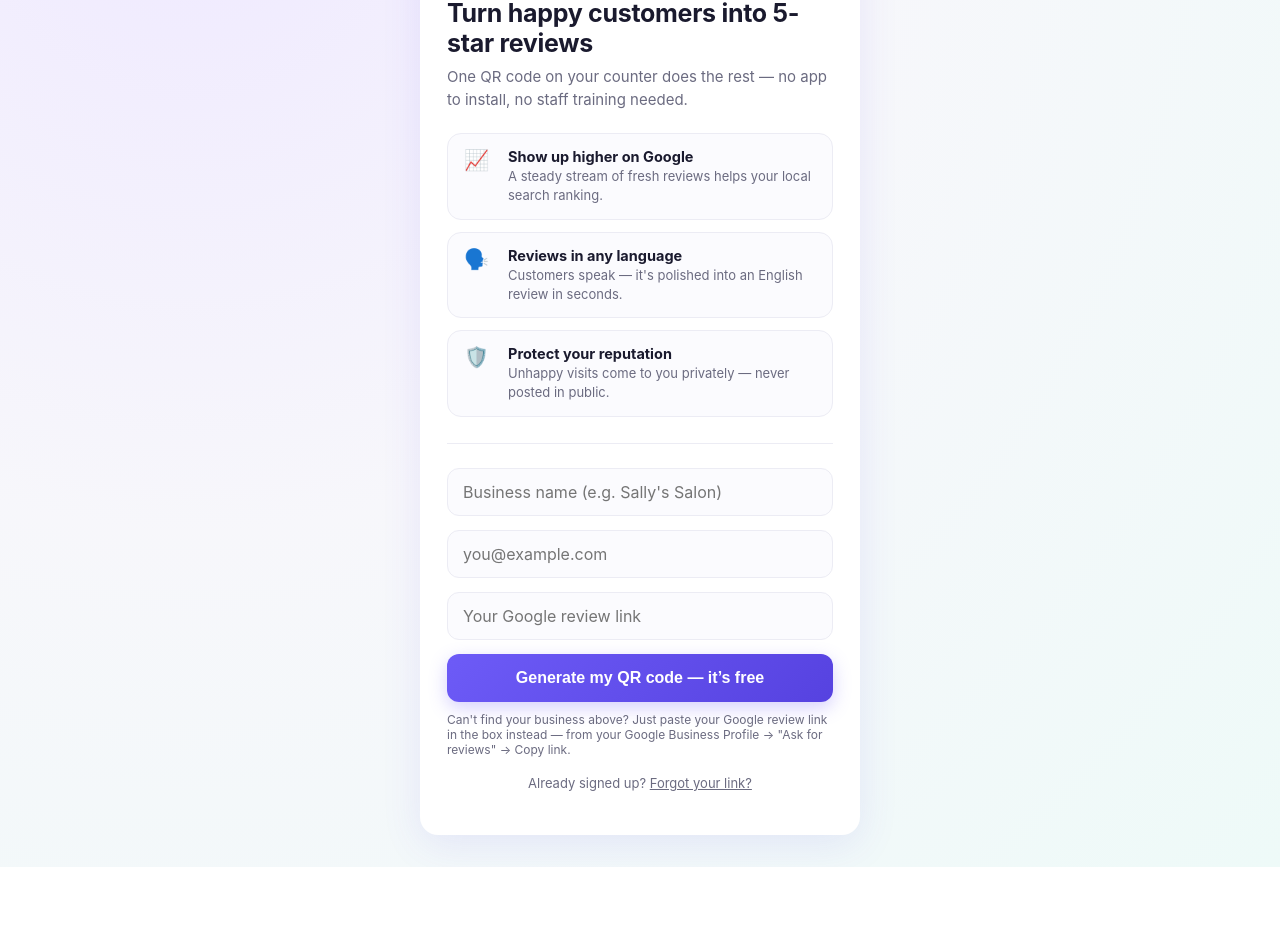
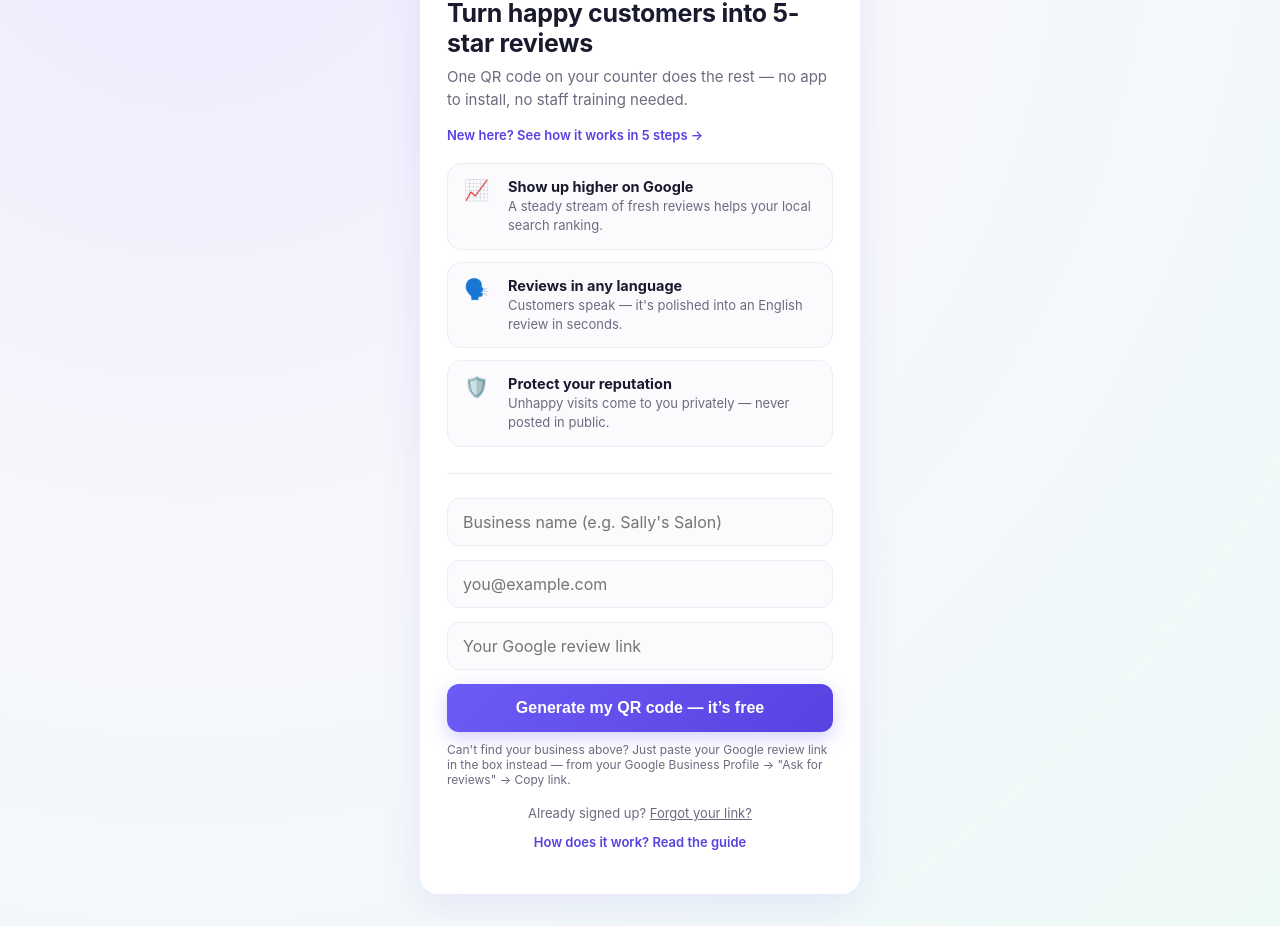
Before and after one commit to jhamadhviai-debug/review-kiosk, a Next.js app: page / in a window 1280 px wide. Shown: the part 133-1059 px from the top of the page. Before the commit the page ends 1000 px from the top, so only its background shows below. Built offline with nearby package versions, Linux system fonts and the light colour scheme.

Commit message:
Update page.js

```diff
--- a/app/page.js
+++ b/app/page.js
@@ -1,6 +1,7 @@
 'use client';
 
 import { useEffect, useRef, useState } from 'react';
+import Link from 'next/link';
 
 export default function Home() {
   const [name, setName] = useState('');
@@ -113,6 +114,10 @@ export default function Home() {
         <p className="sub">
           One QR code on your counter does the rest — no app to install, no
           staff training needed.
+        </p>
+
+        <p className="muted" style={{ marginTop: -6, marginBottom: 18 }}>
+          <Link href="/guide">New here? See how it works in 5 steps &rarr;</Link>
         </p>
 
         <div className="value-grid">
@@ -237,6 +242,10 @@ export default function Home() {
                 Forgot your link?
               </span>
             </p>
+
+            <p className="muted" style={{ marginTop: 10, textAlign: 'center' }}>
+              <Link href="/guide">How does it work? Read the guide</Link>
+            </p>
           </>
         ) : forgotSent ? (
           <p>If that email is on file, we've sent your dashboard link.</p>
```
